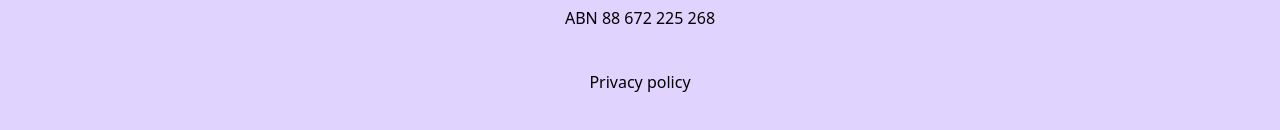
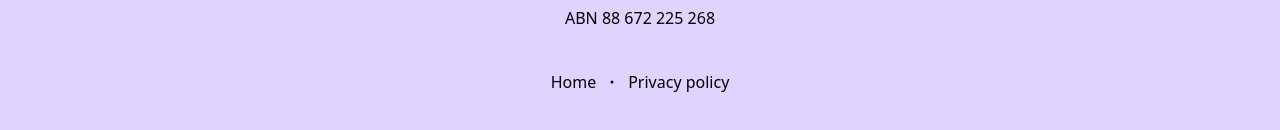
Before and after one commit to arjunp8822/flykick, a React (Vite) app in the folder frontend/: page /privacy in a window 1280 px wide. Shown: the part 2658-2788 px from the top of the page. Built offline with nearby package versions, Linux system fonts and the light colour scheme; the HTML template or start-up script is replaced by a standard one.

Commit message:
improvements to privacy policy to footer

```diff
--- a/frontend/src/components/Footer.jsx
+++ b/frontend/src/components/Footer.jsx
@@ -1,6 +1,7 @@
 import React from "react";
 import { BsFacebook, BsTwitter } from "react-icons/bs";
 import { AiFillInstagram, AiFillCopyrightCircle } from "react-icons/ai";
+import { BsDot } from "react-icons/bs";
 
 const Footer = () => {
   return (
@@ -16,7 +17,9 @@ const Footer = () => {
       <div className="mb-8">
         <p>ABN 88 672 225 268</p>
       </div>
-      <div>
+      <div className="flex gap-2 justify-center items-center">
+        <a href="/">Home</a>
+        <BsDot />
         <a href="/privacy">Privacy policy</a>
       </div>
     </div>
```
